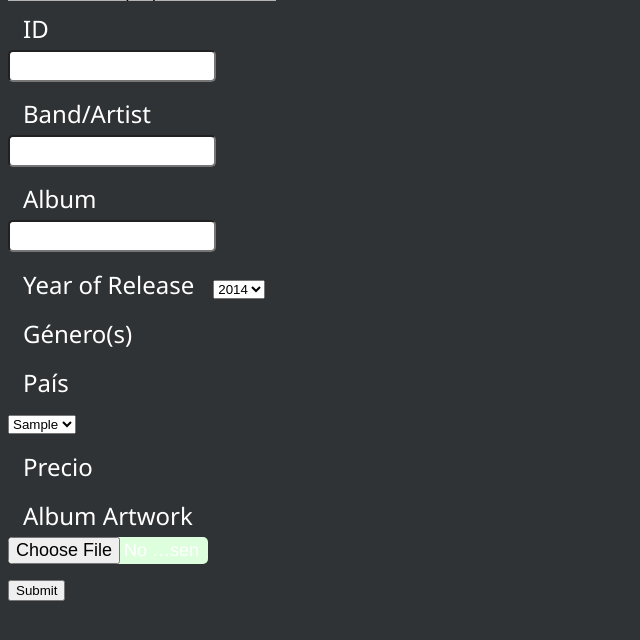
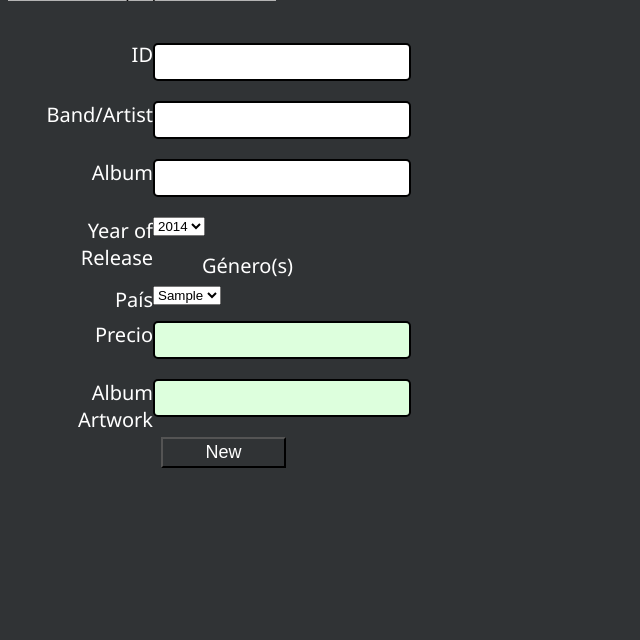
Before and after one commit to Arturo-MR/KillDj, a PHP site: page / in a window 1280 px wide. Shown: the part 96-736 px from the top of the page, without its empty margins (0-640 px from the left). Run offline with PHP 8.4, Linux system fonts and the light colour scheme; tables that the repository leaves empty or names only in its code hold one stand-in row (values such as "Sample post").

Commit message:
Edited Form
Aligned Form and changed styles

```diff
--- a/alta.php
+++ b/alta.php
@@ -2,14 +2,12 @@
 <link rel="stylesheet" href="css/styles.css">
 <form action="" method="post" enctype="multipart/form-data">
 	<div class="tabla">
-	  <p>
 		  <label>ID</label>
 			<input name="id" type="text" id="id" size="25" maxlength="10" required pattern=".{4,}[0-9]{6}" title="Remember the ID's standard: 4 Characters, 6 Numbers"/>
 	      <label>Band/Artist</label>
 			<input name="band" type="text" id="band" size="25" maxlength="100" required>
 	       <label>Album</label>
-		<input name="album" type="text" id="album" size="25" maxlength="100" required></p>
-	  <p>
+			<input name="album" type="text" id="album" size="25" maxlength="100" required>
 	      	<label>Year of Release</label>
 			<select name="year" id="year">
 				<?php
@@ -20,9 +18,10 @@
 					<option value="<?php echo $i; ?>"><?php echo $i; ?></option>
 					<?php } ?>
 			</select>
-    </p>
 				<p><label>Género(s)</label></p>
+				<br>
 				<p><label>País</label></p>
+
 				<select name="pais" id="pais">
 					<?php
 						$sql = mysql_query("SELECT * FROM paises");
@@ -32,9 +31,9 @@
 					<?php } ?>
 				</select>
 				<p><label>Precio</label></p>
-            <p>
+				<input></input>
 	      		<label>Album Artwork</label>
-      	<input type="file" name="artwork" id="artwork" /></p>
+	      		<input type="text" name="artwork" id="artwork" /><!-- Change type for "file" -->
+	      		<button id = "boton">New</button>
 	</div>
-<button id = "boton">Submit</button>
 </form>
--- a/css/styles.css
+++ b/css/styles.css
@@ -9,17 +9,31 @@ header{
   box-shadow: 1em;*/
 }
 
+.tabla{
+  margin: 40px auto;
+  padding: 5px;
+}
+label{
+  float: left;
+  font-family: 'Segoe UI', 'DejaVu Sans', 'Trebuchet MS', Verdana, sans-serif;
+  font-style: normal;
+  font-weight: normal;
+  font-size: 20px;
+	text-align: right;
+  width: 140px;
+}
 /*"Input" classes and pseudoclasses*/
-input:not([type=radio]){
+input{
+  border:solid 2px #000;
   font-family: "Helvetica Neue", Helvetica, Arial, sans-serif;
   font-size:18px;
   border-radius:1px solid #CCC;
   width:200px;
   min-height:26px;
   display:block;
-  margin-bottom:15px;
-  margin-top:5px;
-  margin-right:20px;
+  margin: 2px 2px 20px 10px;
+  padding: 4px 2px;
+  width: 250px;
 
   /*Browsers radius validation*/
   -webkit-border-radius:5px;
@@ -35,17 +49,13 @@ input:focus{
 input:valid{
   background-color: #ddffdd;
 }
-label{
-	font-size:25px;
-	margin: 15px;
-	text-align: left;
-	font-family: 'Segoe UI', 'DejaVu Sans', 'Trebuchet MS', Verdana, sans-serif;
-	font-style: normal;
-	font-weight: normal;
-	font-size: 24px;
-}
-section{
-  margin: 10px auto;
+#boton{
+  background: inherit;
+  color: white;
+  font-size: 18px;
+  margin-left: 148px;
+  height: 31px;
+  width: 125px;
 }
 #logo{
   float: left;
```
Lines whose indentation alone changed are shown as unchanged.
